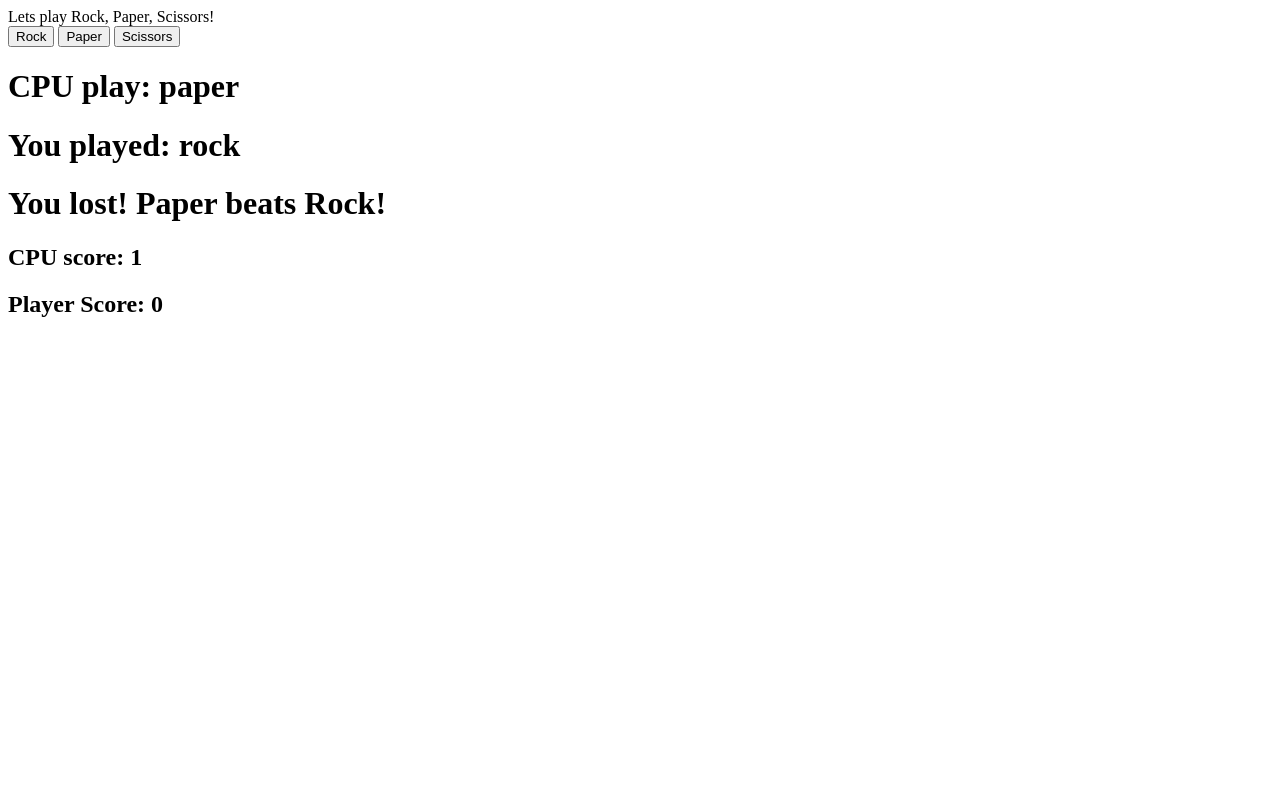
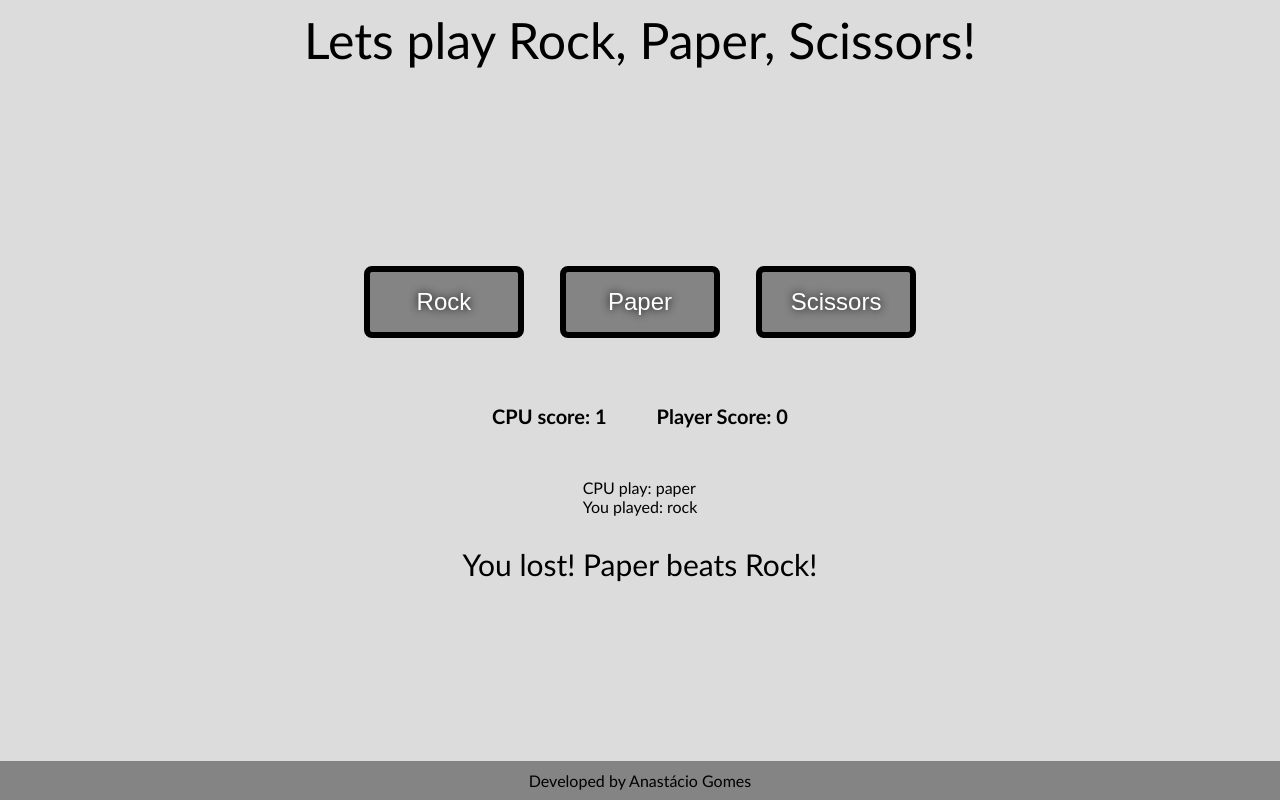
Before and after one commit to gloinho/odin-rock-papers-scissors, a plain HTML site: page index.html in a window 1280 px wide. Both pictures are taken after a click on the button "Rock". Drawn offline with Linux system fonts and the light colour scheme.

Commit message:
Added CSS, New divs

```diff
--- a/index.html
+++ b/index.html
@@ -6,20 +6,31 @@
     <meta name="viewport" content="width=device-width, initial-scale=1.0">
     <title>Rock Paper Scissors!</title>
     <script src="./scripts.js" defer></script>
+    <link rel="stylesheet" href="./styles.css">
 </head>
 <body>
-
-    <div id="title">Lets play Rock, Paper, Scissors!</div>
-    <div id="buttons">
-        <button id="rock">Rock</button>
-        <button id="paper">Paper</button>
-        <button id="scissors">Scissors</button>
+    <div id="container">
+        <div id="title">Lets play Rock, Paper, Scissors!</div>
+        <div id="infos">
+            <div id="buttons">
+                <button id="rock">Rock</button>
+                <button id="paper">Paper</button>
+                <button id="scissors">Scissors</button>
+            </div>
+            <div id="scores">
+                <div id="cpuscore">CPU Score: 0</div>
+                <div id="playerscore">Player Score: 0</div>
+            </div>
+            <div id="plays">
+                <div id="computer">CPU play:</div>
+                <div id="player">You played:</div>
+            </div>
+            <div id="result">...</div>
+        </div>
+        <div id="footer">
+            <div><a href="https://github.com/gloinho/odin-rock-papers-scissors" >Developed by Anastácio Gomes</a></div>
+        </div>
     </div>
-    <h1 id="computer"></h1>
-    <h1 id="player"></h1>
-    <h1 id="result"></h1>
-    <h2 id="cpuscore">CPU Score: 0</h1>
-    <h2 id="playerscore">Player Score: 0</h2>
 
 </body>
 </html>
--- a/scripts.js
+++ b/scripts.js
@@ -17,6 +17,7 @@ const cpuscore = document.getElementById('cpuscore');
 
 const rock = document.getElementById('rock');
 rock.addEventListener('click', function play() {
+    rock.classList.add('playing')
     player.textContent = `You played: ${rock.id}`;
     player.removeAttribute('class');
     player.classList.add(`${rock.id}`);
@@ -29,7 +30,7 @@ rock.addEventListener('click', function play() {
         result.textContent=('You won! Rock beats Scissors')
         playerscore.textContent = `Player score: ${parseInt(playerscore.innerText.slice(-2)) + 1}`
     }
-    else{result.textContent=(`You chose ${rock.id} and the computer chose ${cpu}... Thats a Tie!`)};
+    else{result.textContent=(`Thats a Tie!`)};
     if (parseInt(playerscore.innerText.slice(-2)) === 5){
         result.textContent='YOU WON'
         rock.removeEventListener('click', play)
@@ -42,6 +43,7 @@ rock.addEventListener('click', function play() {
 
 const paper = document.getElementById('paper');
 paper.addEventListener('click', function play()  {
+    paper.classList.add('playing')
     player.textContent = `You played: ${paper.id}`;
     player.removeAttribute('class');
     player.classList.add(`${paper.id}`);
@@ -54,7 +56,7 @@ paper.addEventListener('click', function play()  {
         result.textContent=('You lost! Scissors beats Paper!')
         cpuscore.textContent = `CPU score: ${parseInt(cpuscore.innerText.slice(-2)) + 1}`
     }
-    else{result.textContent=(`You chose ${paper.id} and the computer chose ${cpu}... Thats a Tie!`)};
+    else{result.textContent=(`Thats a Tie!`)};
     if (parseInt(playerscore.innerText.slice(-2)) === 5){
         result.textContent='YOU WON'
         paper.removeEventListener('click', play)
@@ -67,6 +69,7 @@ paper.addEventListener('click', function play()  {
 
 const scissors = document.getElementById('scissors');
 scissors.addEventListener('click', function play()  {
+    scissors.classList.add('playing')
     player.textContent = `You played: ${scissors.id}`;
     player.removeAttribute('class');
     player.classList.add(`${scissors.id}`);
@@ -79,7 +82,7 @@ scissors.addEventListener('click', function play()  {
         result.textContent=('You won! Scissors beats Rock')
         playerscore.textContent = `Player score: ${parseInt(playerscore.innerText.slice(-2)) + 1}`
     }
-    else{result.textContent=(`You chose ${scissors.id} and the computer chose ${cpu}... Thats a Tie!`)};
+    else{result.textContent=(`Thats a Tie!`)};
     if (parseInt(playerscore.innerText.slice(-2)) === 5){
         result.textContent='YOU WON'
         scissors.removeEventListener('click', play)
@@ -89,3 +92,11 @@ scissors.addEventListener('click', function play()  {
         scissors.removeEventListener('click', play)
     };
 });
+
+function removeTransition(e){
+    if (e.propertyName !== 'transform') return;
+    this.classList.remove('playing')
+  };
+
+const buttons = document.querySelectorAll('button')
+buttons.forEach(button => button.addEventListener('transitionend', removeTransition))
--- /dev/null
+++ b/styles.css
@@ -0,0 +1,72 @@
+body{
+    margin: 0;
+    height: 100vh;
+    background-color:gainsboro;
+}
+#container {
+    display: flex;
+    flex-direction: column;
+    align-items: center;
+    height: 100vh;
+    justify-content: space-between;
+    font-family: 'Gill Sans', 'Gill Sans MT', Calibri, 'Trebuchet MS', sans-serif;
+}
+
+#title {
+    font-size: 50px;
+    margin-top: 10px;
+}
+
+#infos{
+    display: flex;
+    flex-direction: column;
+    align-items:center;
+    gap:30px;
+}
+
+button {
+    border: .4rem solid black;
+    border-radius: .5rem;
+    margin: 1rem;
+    font-size: 1.5rem;
+    padding: 1rem .5rem;
+    transition: all .2s;
+    width: 10rem;
+    text-align: center;
+    color: white;
+    background: rgba(0,0,0,0.4);
+    text-shadow: 0 0 .5rem black;
+}
+
+.playing {
+    transform: scale(1.1);
+    border-color: #ffc600;
+    box-shadow: 0 0 1rem #ffc600;
+  }
+
+#scores{
+    display: flex;
+    gap:50px;
+    border: 2px transparent;
+    padding: 20px;
+    font-size: 20px;
+    font-weight: bold;
+}
+
+#result{
+    font-size: 30px;
+}
+
+
+#footer div {
+    display: flex;
+    justify-content: center;
+    align-items: center;
+    width: 100vw;
+    background-color:rgba(0,0,0,0.4);
+}
+a{
+    color:black;
+    text-decoration: none;
+    padding: 10px;
+}
```
